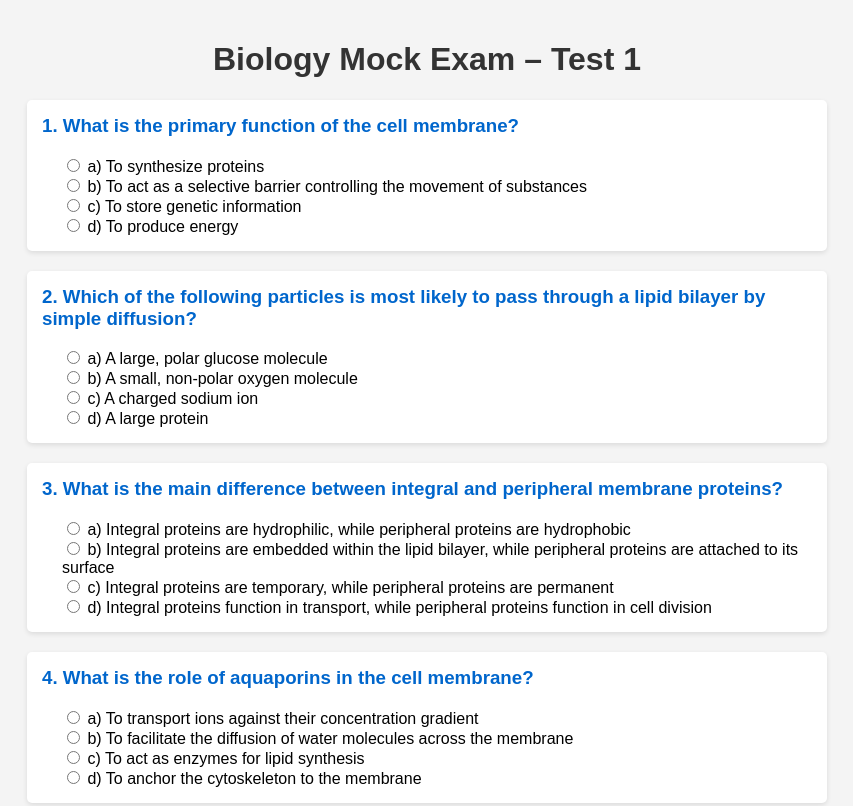
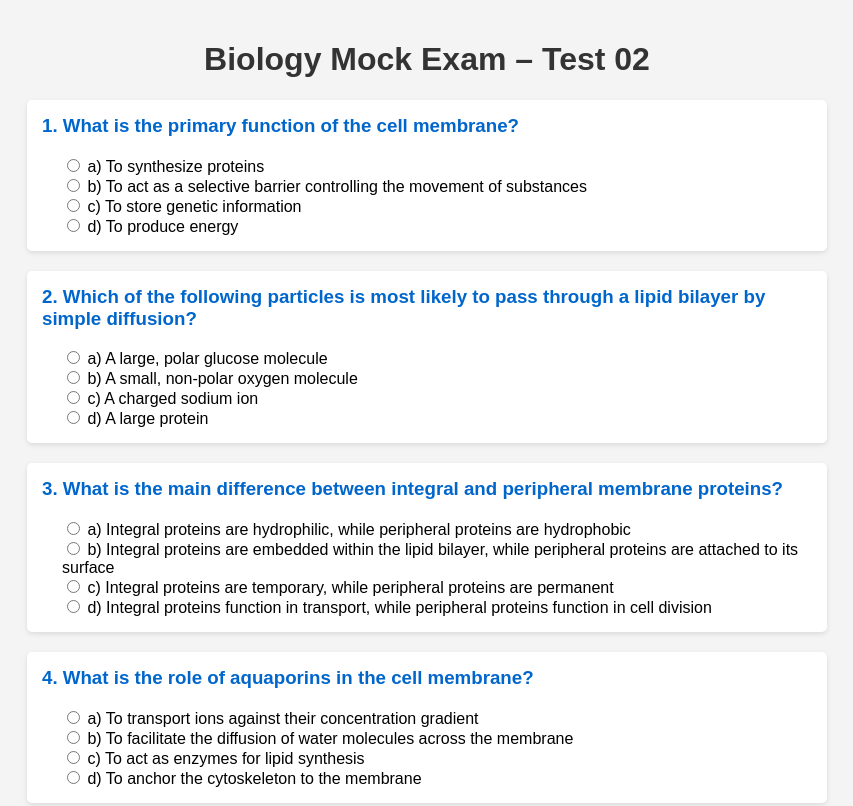
Before and after one commit to WayneVSDev/BiologyExam02, a plain HTML site: page index.html in a window 1280 px wide. Shown: the top 806 px of the page, without its empty margins (213-1066 px from the left). Drawn offline with Linux system fonts and the light colour scheme.

Commit message:
Update index.html

```diff
--- a/index.html
+++ b/index.html
@@ -76,7 +76,7 @@
     </style>
 </head>
 <body>
-    <h1>Biology Mock Exam – Test 1</h1>
+    <h1>Biology Mock Exam – Test 02</h1>
     <form id="exam-form">
         <!-- Multiple-Choice Questions -->
         <div class="question" id="q1">
```
